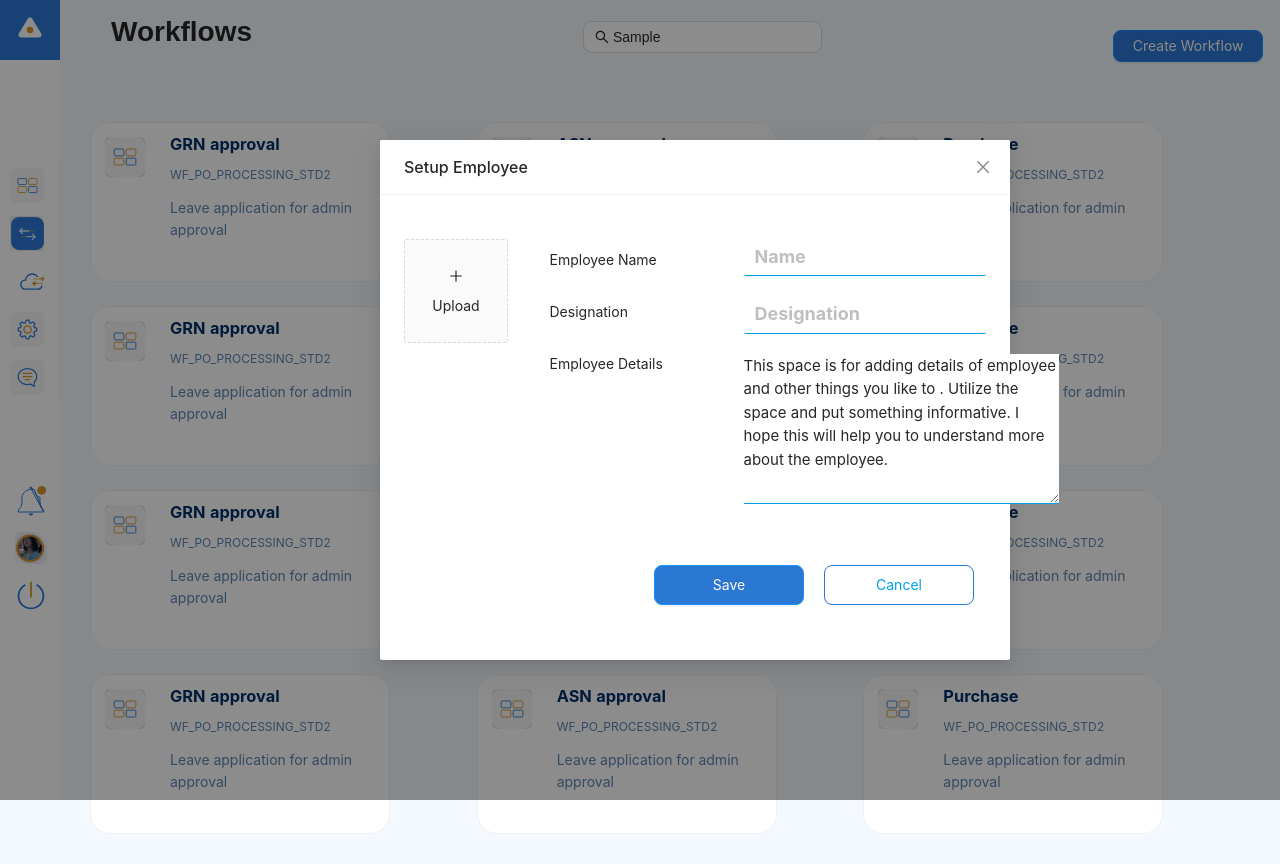
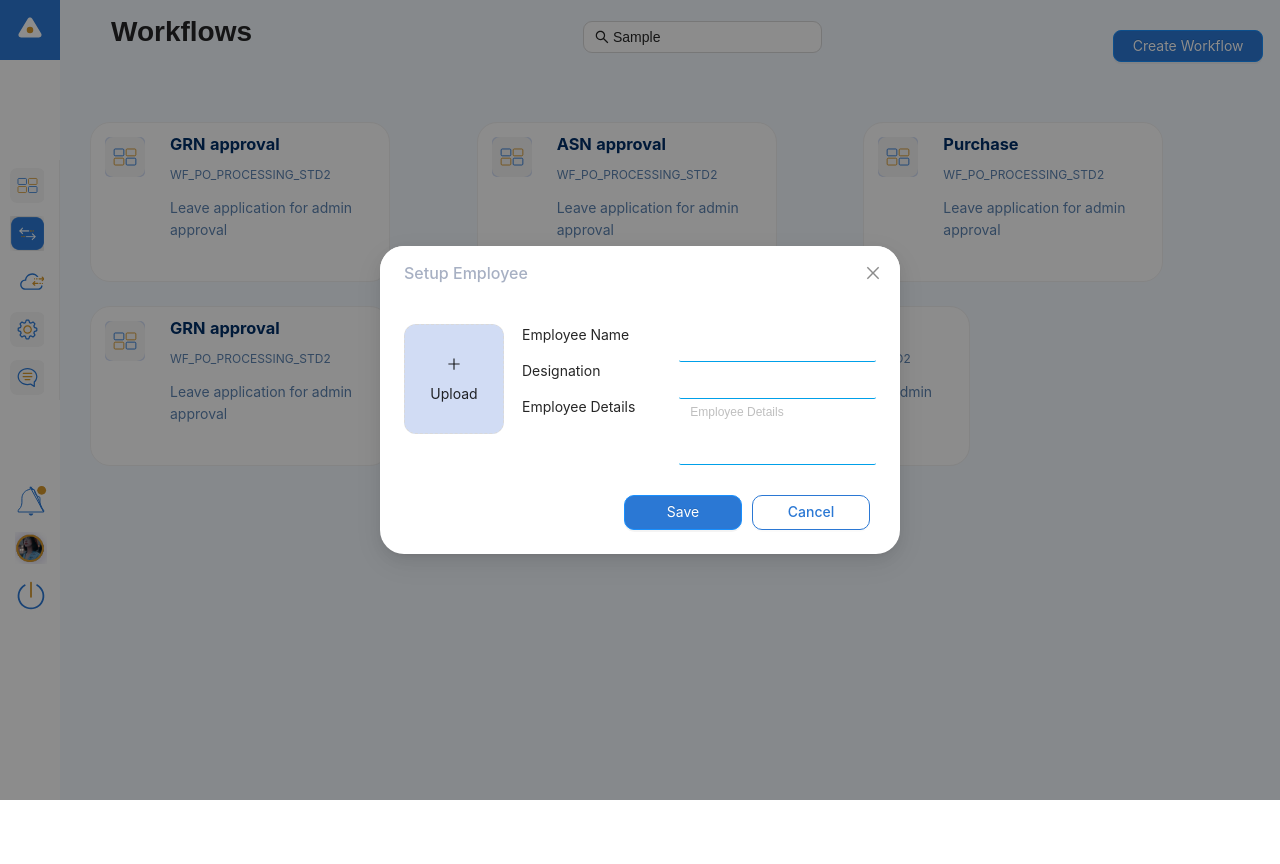
Before and after one commit to SavithaThomas/react-workflows, a React (Create React App) app: page / in a window 1280 px wide. Both pictures are taken after typing "Sample" into the empty fields and a click on the button "Create Workflow". After the commit the page ends 800 px from the top, so only its background shows below. Built offline with nearby package versions, Linux system fonts and the light colour scheme.

Commit message:
View Details popup

```diff
--- a/src/components/Card.css
+++ b/src/components/Card.css
@@ -8,6 +8,13 @@
      padding: 9px !important;
 
   }
+  .site-card-border-less-wrapper{
+    display: block;
+  }
+  .hoverdis {
+    display: none;
+  }
+
   .cardImg {
     margin: 5px 5px;
     width: 40px;
@@ -80,6 +87,10 @@ padding: 15px;
 
 
  }
+   .viewmodel {
+  height: 500px !important;
+
+ }
  .bright {
     /* position: absolute; */
 
@@ -97,8 +108,8 @@ padding: 15px;
 
  .ant-modal-content {
   /* max-height: 700px; */
-  height: 520px ;
-  width: 630px ;
+  /* height: 520px ;
+  width: 630px ; */
 }
 
 .text3 {
@@ -125,11 +136,13 @@ padding: 15px;
 
 }
 
-/* .popupfoot1 {
-  margin-top: 50px ! important;
-float: right!important;
-  width:100px;
-}
+ /* .popupfoot{
+
+  /* position: relative;
+  left: -6.6rem;
+  top: -4.3rem;
+} */
+/*
 .savebt1
  {
 
--- a/src/components/Cardcomp.tsx
+++ b/src/components/Cardcomp.tsx
@@ -5,27 +5,53 @@ import { useState } from 'react';
 import { Layout,Menu} from "antd";
 import { Input, Button} from "antd";
 import { Modal } from "antd";
+import data from "./data";
 
 
 import img2 from "../shapes/img2.svg";
+import { isTemplateSpan } from 'typescript';
 // import { AnyPtrRecord } from 'dns';
 const { Content } = Layout;
+const { TextArea } = Input;
+
 
 function Cardcomp(props:any) {
 
   const [isActive, setIsActive] = useState(true);
   // const [isMouse, setIsMouse] = useState(false);
+  const [name, setName] = useState('');
+   const [desig, setDesig] = useState('');
+   const [details,setDetails]=useState('');
+
 
   const handleClickcard = () => {
     setIsActive(isActive => !isActive);
     };
 
     const [isModal, setIsModalVisible] = useState(false);
-  // const [isMouse, setIsMouse] = useState(false);
 
+   const handleEdit = () => {
 
-   const handle = () => {
+    console.log('props',props?.title)
 
+    let empdetails= JSON.parse(`${(localStorage.getItem('empdetails')) || '[]'}`);
+    const empd=Object.values(empdetails);
+
+    const result:any =empd.find((item:any) => item.name == props?.title);
+    console.log('result',result);
+    const id:any=result.id;
+    let x:any =localStorage.key(id);
+    localStorage.removeItem(x);
+    empdetails= JSON.parse(`${(localStorage.getItem('empdetails')) || '[]'}`);
+
+    let payload: any ={
+      id:result.id,
+      name:result.name,
+      designation:desig,
+      det: details
+    }
+     empdetails.push(payload);
+     localStorage.setItem('empdetails', JSON.stringify(empdetails));
     setIsModalVisible(false);
    };
 
@@ -35,7 +61,7 @@ function Cardcomp(props:any) {
 
     const handleOk = () => {
       setIsModalVisible(false);
-      console.log("HEllo");
+
       // console.log(document.getElementById('test1').Value)
       };
       const handleCancel = () => {
@@ -47,9 +73,9 @@ return (
 <Content style={{ margin: "24px 16px 0" }}>
 <Row gutter={{ xs: 8, sm: 16, md: 24, lg: 32 }}>
   <Col className="gutter-row" span={6}>
-  {isActive &&
-    <div className="site-card-border-less-wrapper" onMouseEnter={handleClickcard}  onClick={handleClickcard} >
   <Card style={{ width: 300, height: 160 }} className="card1">
+    <div className={isActive?"site-card-border-less-wrapper":"hoverdis"} onMouseEnter={handleClickcard}  onClick={handleClickcard} >
+
         <Row>
           <Col span={6}>
             <img src={img2} className="cardImg" alt=" " />
@@ -62,18 +88,14 @@ return (
             </p>
           </Col>
         </Row>
-      </Card>
       </div>
-}
-{!isActive &&
-    <div className="hoverdis" onClick={handleClickcard} onMouseLeave={handleClickcard} >
-    <Card style={{ width: 300, height: 160 ,border:"2px solid lightblue"}} className="card1">
+    <div className={isActive?"hoverdis":"site-card-border-less-wrapper"} onMouseLeave={handleClickcard}  onClick={handleClickcard}>
         <Row>
         <Col span={24}>
         <h3 className="card2">{props.details}</h3>
         <div className="bright">
         <Button  className="btn4" onClick={showModal}>View Details</Button>
-        <Modal title="Setup Employee"   className='viewmodel' centered visible={isModal} footer={null}  >
+        <Modal   className='viewmodel' centered visible={isModal} footer={null}>
                 <Row>
                 <Col span={6}>
                 <img src={img2} className="cardImg" alt=" " />
@@ -88,23 +110,33 @@ return (
             <Col span={6}>
 
               </Col>
+
+
                 <Col span={8}>
-                <p>Employee Name
-                </p>
-                <p>Designation </p>
-                <p>Employee Details</p>
+                <p className="popup">Employee Name</p>
+                <p className="popup">Designation </p>
+                <p className="popup">Employee Details</p>
                 </Col>
                 <Col span={10}>
-                <Input className="text2" id ="test1" placeholder="Name" />
-                <Input className="text2" id="test2" placeholder="Designation"  />
-                <textarea rows={4} cols={30} className="text3"   value="This space is for adding details of employee and other things you like to . Utilize the space and put something informative. I hope this will help you to understand more about the employee." />
+                <Input className="text" id ="test1"  placeholder={props.title} onChange={(e:any) => setName(e.target.value)}/>
+                <Input className="text" id="test2"  placeholder={props.description} onChange={(e:any) => setDesig(e.target.value)} />
+                <TextArea className="text1"
+                                // value={value}
+                                //  onChange={e => setValue(e.target.value)}
+                                placeholder={props.content}
+                                autoSize={{ minRows: 3, maxRows: 5 }}
+
+                                onChange={(e:any)=>setDetails(e.target.value)}
+                            />
+
 
                 </Col>
 
 
+
            </Row>
         <Row className="popupfoot">
-        <Button type="primary"className="savebt" onClick={handle}>Save</Button>
+        <Button type="primary"className="savebt" onClick={handleEdit} >Edit</Button>
         <Button className="cancelbt" onClick={handleCancel}>Cancel</Button>
           </Row>
 
@@ -112,9 +144,10 @@ return (
         </div>
       </Col>
       </Row>
+
+    </div>
     </Card>
-    </div>
-}
+
     </Col>
     </Row>
 
--- a/src/components/Sidebar.css
+++ b/src/components/Sidebar.css
@@ -158,18 +158,24 @@ border-radius: 8px;
    padding-right:50px;
     align-items: center;
 }
-
+.inputText, .inputText:focus{
+  color: #002F68;
+  font-weight: 700;
+  font-family: 'Montserrat', sans-serif;
+  font-size: 16px;
+  line-height: 25px;
+}
 
 .ant-modal-content {
   /* max-height: 700px; */
-  height: 400px;
-  width: 630px;
+   /* height: 320px; */
+  /* width: 630px; */
 }
 .popup {
-  margin-top: 30px;
+   /* margin-top: 30px;  */
 }
 .text1 {
-  height: 150px;
+  height: 75px;
   border: none;
   border-bottom:1px solid  #00a0e9;
   font: 'Montserrat' ;
@@ -177,7 +183,11 @@ border-radius: 8px;
   font-size: 15px;
   width: "100%";
    resize: "none";
-   margin-top: 20px;
+   /* margin-top: 20px; */
+   color: #002F68;
+  font-weight: 400;
+  font-family: 'Montserrat', sans-serif;
+  font-size: 12px;
   /* display: inline;
   overflow: auto; */
   /* border: none; */
@@ -189,45 +199,94 @@ border-radius: 8px;
   font: 'Montserrat' ;
    font-weight: 700;
   font-size: 18px;
- margin-top: 20px;
+ /* margin-top: 20px; */
 }
 .avatar-uploader {
-  margin-top: 20px;
+  /* margin-top: 20px; */
 }
-
+.ant-modal-header{
+  border-radius: 24px 24px 0 0;
+  border-bottom: none;
+}
+.ant-modal-content{
+  border-radius: 24px !important;
+}
+.ant-modal-title{
+  color: #A7B0C3 !important;
+}
+.ant-upload.ant-upload-select-picture-card {
+  border-radius: 12px !important;
+  width: 100px !important;
+  height: 110px !important;
+  background-color: #D1DCF4;
+}
  /* .ant-btn-default {
   width:100px;
    /* background-color: #1890ff;  */
   /* color:#00a0e9;
-
 } */ */
 
 .popupfoot {
-  margin-top: 50px ! important;
+  margin-top: 70px ! important;
   float: right!important;
   width:100px;
 }
 .savebt
  {
-
-  width: 150px;
-height: 40px;
+  float: right;
+  border-radius: 10px;
+  width: 25%;
+  height: 35px !important;
+  margin: 30px 0px 0 220px !important;
+  background-color: #2B78D4;
+  /* margin-top: 20px; */
+  /* width: 100px;
+height: 35px;
 background: #2B78D4;
 border-radius: 8px;
   margin-top: 55px ! important;
   /* float: right!important; */
-   margin-left: 250px !important;
-   margin-right: 20px;;
+   /* margin-left: 250px !important;  */
+   /* margin-right: 20px;; */
 
 }
 .cancelbt {
-  width:150px;
-  height:40px;
+  border-radius: 10px;
+  width: 25%;
+  height: 35px !important;
+  font-weight: 500;
+  margin: 30px 0px 0 10px !important;
+  border-style: solid;
+  border-color: #2B78D4;
+  border-width: 1px;
+  color: #2B78D4;
+  margin-top: 20px;
+  /* width:100px;
+  height:35px;
   margin-top: 55px ! important;
   border: 1px solid #2B78D4;
 border-radius: 8px;
-   color:#00a0e9;
+   color:#00a0e9; */
 
+}
+
+.inputTextarea{
+
+}
+.modalfield{
+  width: 500px !important;
+}
+.modalfield .ant-modal-close-x {
+  /* margin: 30px 28px; */
+}
+.modalfield .cardTitile{
+  /* margin-top: 5px; */
+}
+.modalfield .rowfield{
+  /* margin-top: 25px !important; */
+}
+.modalfield .ant-input:placeholder-shown{
+  width: 230px;
 }
 
 /* .container1 {
@@ -238,5 +297,4 @@ border-radius: 8px;
    padding-right:50px;
     align-items: center;
 }
-
  */
--- a/src/components/Sidebar.tsx
+++ b/src/components/Sidebar.tsx
@@ -24,11 +24,14 @@ import img8 from "../shapes/img8.png";
 import img9 from "../shapes/img9.svg";
 import img10 from "../shapes/img10.png";
 import { isNullOrUndefined } from "util";
+import data from "./data";
+
 
 
 //const style: React.CSSProperties = { background: "#0092ff", padding: "8px 0" };
 const { Search } = Input;
 const { Header, Content, Sider } = Layout;
+const { TextArea } = Input;
 
 function Sidebar() {
   const [isModal, setIsModalVisible] = useState(false);
@@ -36,29 +39,46 @@ function Sidebar() {
 
   const [name, setName] = useState('');
    const [desig, setDesig] = useState('');
+   const [details,setDetails]=useState('');
+   const [img,setImage]=useState('');
 
    const handle = () => {
-      localStorage.setItem('Name', name);
-      localStorage.setItem('Designation', desig);
-      setIsModalVisible(false);
-      console.log(name);
 
-      let empdetails =[{
-        empname:name,
-        designation:desig,
+    let empdetails= JSON.parse(`${localStorage.getItem('empdetails') || '[]'}`);
+    const empdata=Object.values(empdetails);
 
-      }]
-      console.log(empdetails);
+    let payload: any ={
+      id:empdata.length,
+      name:name,
+      designation:desig,
+      det: details
+    }
+    let datain: any ={
+      e_id:data.length,
+      image:img,
+      title:name,
+      description:desig,
+      content: details,
+      details: "This workflow is to enable an empoyee raise his leave request and get it approved it from his reporting manager."
+    }
+
+    data.push(datain);
+
+
+    empdetails.push(payload);
+    localStorage.setItem('empdetails', JSON.stringify(empdetails));
+    setIsModalVisible(false);
+
    };
 
   const showModal = () => {
     setIsModalVisible(true);
     };
 
-    const handleOk = () => {
-      setIsModalVisible(false);
-      console.log("HEllo");
-      // console.log(document.getElementById('test1').Value)
+    const handle2 = () => {
+      let empdetails= JSON.parse(`${localStorage.getItem('empdetails') || '[]'}`);
+
+
       };
       const handleCancel = () => {
         setIsModalVisible(false);
@@ -88,6 +108,7 @@ function Sidebar() {
   const handleChange: UploadProps['onChange'] = (info: UploadChangeParam<UploadFile>) => {
     if (info.file.status === 'uploading') {
       setLoading(true);
+
       return;
     }
     if (info.file.status === 'done') {
@@ -158,7 +179,7 @@ function Sidebar() {
           marginLeft: '50px ',padding:'10px',
         }}>
                 <Button className="btn3"  type="primary" onClick={showModal}>Create Workflow</Button>
-                <Modal title="Setup Employee"  centered visible={isModal} footer={null}  >
+                <Modal  title="Setup Employee"  centered visible={isModal} footer={null}  >
                 <Row>
 
                 <Col span={6}>
@@ -170,6 +191,7 @@ function Sidebar() {
                                 action="https://www.mocky.io/v2/5cc8019d300000980a055e76"
                                 beforeUpload={beforeUpload}
                                 onChange={handleChange}
+                                // (e:any) => setImage(e.target.file)
                                 >
                                 {imageUrl ? <img src={imageUrl} alt="avatar" style={{ width: '100%' }} /> : uploadButton}
                             </Upload>
@@ -180,9 +202,18 @@ function Sidebar() {
                 <p className="popup">Employee Details</p>
                 </Col>
                 <Col span={10}>
-                <Input className="text" id ="test1" placeholder="Name" value={name} onChange={(e) => setName(e.target.value)}/>
-                <Input className="text" id="test2" placeholder="Designation" value={desig} onChange={(e) => setDesig(e.target.value)} />
-                <textarea rows={4} cols={30} className="text1"   value="This space is for adding details of employee and other things you like to . Utilize the space and put something informative. I hope this will help you to understand more about the employee." />
+                <Input className="text" id ="test1"  value={name} onChange={(e:any) => setName(e.target.value)}/>
+                <Input className="text" id="test2"  value={desig} onChange={(e:any) => setDesig(e.target.value)} />
+                <TextArea className="text1"
+                                // value={value}
+                                //  onChange={e => setValue(e.target.value)}
+                                placeholder="Employee Details"
+                                autoSize={{ minRows: 3, maxRows: 5 }}
+                                onChange={(e:any)=>setDetails(e.target.value)}
+                                value={details}
+
+                            />
+                {/* <textarea rows={4} cols={30} className="text1"   value="This space is for adding details of employee and other things you like to . Utilize the space and put something informative. I hope this will help you to understand more about the employee." /> */}
 
                 </Col>
         </Row>
--- a/src/components/data.tsx
+++ b/src/components/data.tsx
@@ -44,68 +44,68 @@ const data = [
      details:
        "This workflow is to enable an empoyee raise his leave request and get it approved it from his reporting manager.",
    },
-   {
-     e_id: "4",
-     image: "./shapes/Group 41.png",
-     title: "Purchase",
-     description: "WF_PO_PROCESSING_STD2",
-     content: "Leave application for admin approval",
-     details:
-       "This workflow is to enable an empoyee raise his leave request and get it approved it from his reporting manager.",
-   },
+//    {
+//      e_id: "4",
+//      image: "./shapes/Group 41.png",
+//      title: "Purchase",
+//      description: "WF_PO_PROCESSING_STD2",
+//      content: "Leave application for admin approval",
+//      details:
+//        "This workflow is to enable an empoyee raise his leave request and get it approved it from his reporting manager.",
+//    },
 
-   {e_id: "1",
-   image: "shapes/Group 42.png",
-   title: "GRN approval",
-   description: "WF_PO_PROCESSING_STD2",
-   content: "Leave application for admin approval",
-   details:
-     "This workflow is to enable an empoyee raise his leave request and get it approved it from his reporting manager.",
- },
- {
-  e_id: "2",
-  image: "../shapes/Group 43.png",
-  title: "ASN approval",
-  description: "WF_PO_PROCESSING_STD2",
-  content: "Leave application for admin approval",
-  details:
-    "This workflow is to enable an empoyee raise his leave request and get it approved it from his reporting manager.",
-},
-{
-  e_id: "4",
-  image: "./shapes/Group 41.png",
-  title: "Purchase",
-  description: "WF_PO_PROCESSING_STD2",
-  content: "Leave application for admin approval",
-  details:
-    "This workflow is to enable an empoyee raise his leave request and get it approved it from his reporting manager.",
-},
-{e_id: "1",
-image: "../shapes/Group 42.png",
-title: "GRN approval",
-description: "WF_PO_PROCESSING_STD2",
-content: "Leave application for admin approval",
-details:
-  "This workflow is to enable an empoyee raise his leave request and get it approved it from his reporting manager.",
-},
-{
-e_id: "2",
-image: "../shapes/Group 43.png",
-title: "ASN approval",
-description: "WF_PO_PROCESSING_STD2",
-content: "Leave application for admin approval",
-details:
- "This workflow is to enable an empoyee raise his leave request and get it approved it from his reporting manager.",
-},
-{
-e_id: "4",
-image: "./shapes/Group 41.png",
-title: "Purchase",
-description: "WF_PO_PROCESSING_STD2",
-content: "Leave application for admin approval",
-details:
- "This workflow is to enable an empoyee raise his leave request and get it approved it from his reporting manager.",
-},
+//    {e_id: "1",
+//    image: "shapes/Group 42.png",
+//    title: "GRN approval",
+//    description: "WF_PO_PROCESSING_STD2",
+//    content: "Leave application for admin approval",
+//    details:
+//      "This workflow is to enable an empoyee raise his leave request and get it approved it from his reporting manager.",
+//  },
+//  {
+//   e_id: "2",
+//   image: "../shapes/Group 43.png",
+//   title: "ASN approval",
+//   description: "WF_PO_PROCESSING_STD2",
+//   content: "Leave application for admin approval",
+//   details:
+//     "This workflow is to enable an empoyee raise his leave request and get it approved it from his reporting manager.",
+// },
+// {
+//   e_id: "4",
+//   image: "./shapes/Group 41.png",
+//   title: "Purchase",
+//   description: "WF_PO_PROCESSING_STD2",
+//   content: "Leave application for admin approval",
+//   details:
+//     "This workflow is to enable an empoyee raise his leave request and get it approved it from his reporting manager.",
+// },
+// {e_id: "1",
+// image: "../shapes/Group 42.png",
+// title: "GRN approval",
+// description: "WF_PO_PROCESSING_STD2",
+// content: "Leave application for admin approval",
+// details:
+//   "This workflow is to enable an empoyee raise his leave request and get it approved it from his reporting manager.",
+// },
+// {
+// e_id: "2",
+// image: "../shapes/Group 43.png",
+// title: "ASN approval",
+// description: "WF_PO_PROCESSING_STD2",
+// content: "Leave application for admin approval",
+// details:
+//  "This workflow is to enable an empoyee raise his leave request and get it approved it from his reporting manager.",
+// },
+// {
+// e_id: "4",
+// image: "./shapes/Group 41.png",
+// title: "Purchase",
+// description: "WF_PO_PROCESSING_STD2",
+// content: "Leave application for admin approval",
+// details:
+//  "This workflow is to enable an empoyee raise his leave request and get it approved it from his reporting manager.",
+// },
 
     ];
 
```
Lines whose indentation alone changed are shown as unchanged.
